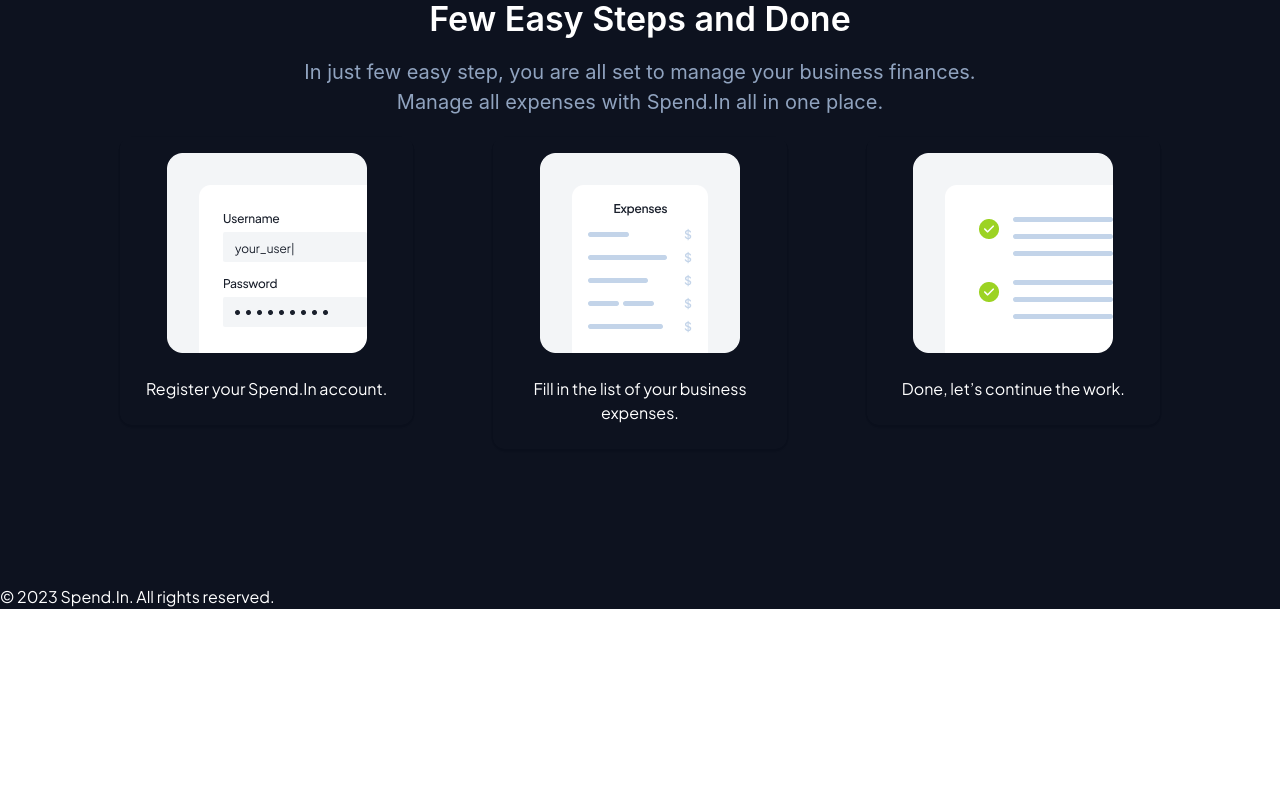
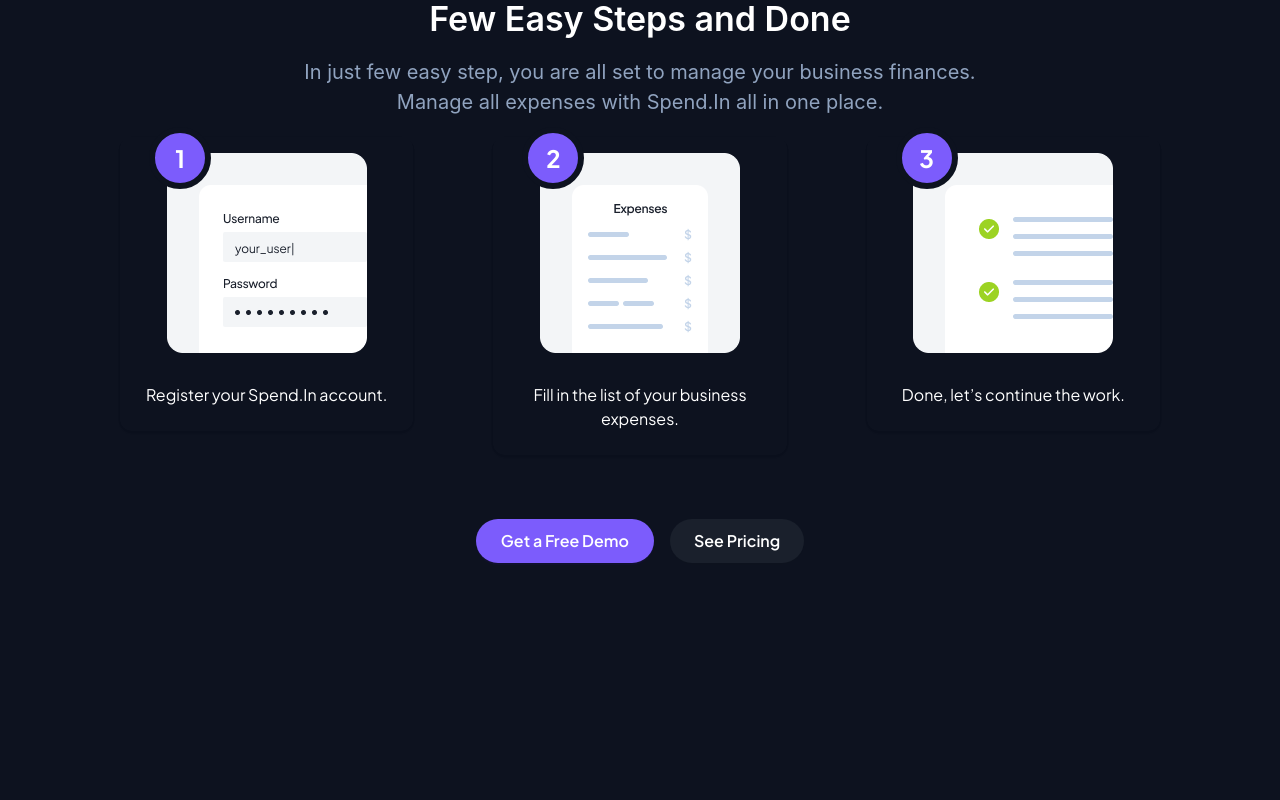
Before and after one commit to md-ashikur/spend-in, a Next.js app: page / in a window 1280 px wide. Shown: the part 3040-3840 px from the top of the page. Before the commit the page ends 3665 px from the top, so only its background shows below. Built offline with nearby package versions, Linux system fonts and the light colour scheme.

Commit message:
feat: add HowItWork2 component and integrate it into the Home page

```diff
--- a/src/app/page.tsx
+++ b/src/app/page.tsx
@@ -3,6 +3,7 @@
 import Benefits from "@/components/benefits/Benefits";
 import HeroSection from "@/components/HeroSection/HeroSection";
 import HowItWork from "@/components/how-It-Work/HowItWork";
+import HowItWork2 from "@/components/how-It-Work/HowItWork2";
 
 const Home = () => {
 
@@ -13,6 +14,7 @@
    <Benefits/>
    <Benefit2/>
    <HowItWork/>
+   <HowItWork2/>
    </div>
   );
 };
--- a/src/components/how-It-Work/HowItWork.tsx
+++ b/src/components/how-It-Work/HowItWork.tsx
@@ -1,5 +1,5 @@
 import React from "react";
-import { Card, Col, Flex, Row, theme, Typography } from "antd";
+import { Button, Card, Col, Flex, Row, theme, Typography } from "antd";
 import Image from "next/image";
 import register from "../../../public/images/Frame 33682.png";
 import business from "../../../public/images/Frame 33681.png";
@@ -27,39 +27,93 @@
 
       <Flex justify="center">
         <Row gutter={80}>
-          <Col span={8}>
+          {/* Step 1 - Register */}
+          <Col xs={24} sm={12} lg={8}>
+            <div style={{ position: "relative", textAlign: "center" }}>
+              {/* Number Circle */}
+              <div
+                style={{
+                  width: "50px",
+                  height: "50px",
+                  backgroundColor: token.primary500,
+                  border: `6px solid ${token.secondary700}`,
+                  borderRadius: "50%",
+                  display: "flex",
+                  alignItems: "center",
+                  justifyContent: "center",
+                  position: "absolute",
+                  top: "-10px",
+                  left: "60px",
+                  transform: "translateX(-50%)",
+                  zIndex: 2,
+                  color: "white",
+                  fontSize: "24px",
+                  fontWeight: "bold",
+
+                }}
+              >
+                1
+              </div>
+
+              {/* Card with form-like content */}
               <Card
-              style={{ color: token.white, textAlign: "center" }}
+               style={{color:token.white, textAlign:"center"}}
               variant="borderless"
               cover={
-                <div
+                <Flex justify="center"
                   style={{
-                    display: "flex",
-                    justifyContent: "center",
                     paddingTop: 16,
                   }}
                 >
                   <Image
                     src={register}
-                    alt="Register"
+                    alt="Business"
                     width={200}
                     height={200}
                   />
-                </div>
+                </Flex>
               }
             >
              Register your Spend.In account.
             </Card>
+            </div>
           </Col>
-          <Col span={8}>
+
+          {/* card 2---------- */}
+           <Col xs={24} sm={12} lg={8}>
+            <div style={{ position: "relative", textAlign: "center" }}>
+              {/* Number Circle */}
+              <div
+                style={{
+                  width: "50px",
+                  height: "50px",
+                  backgroundColor: token.primary500,
+                  border: `6px solid ${token.secondary700}`,
+                  borderRadius: "50%",
+                  display: "flex",
+                  alignItems: "center",
+                  justifyContent: "center",
+                  position: "absolute",
+                  top: "-10px",
+                  left: "60px",
+                  transform: "translateX(-50%)",
+                  zIndex: 2,
+                  color: "white",
+                  fontSize: "24px",
+                  fontWeight: "bold",
+
+                }}
+              >
+                2
+              </div>
+
+              {/* Card with form-like content */}
               <Card
                style={{color:token.white, textAlign:"center"}}
               variant="borderless"
               cover={
-                <div
+                <Flex justify="center"
                   style={{
-                    display: "flex",
-                    justifyContent: "center",
                     paddingTop: 16,
                   }}
                 >
@@ -69,32 +123,80 @@
                     width={200}
                     height={200}
                   />
-                </div>
+                </Flex>
               }
             >
               Fill in the list of your business expenses.
             </Card>
+            </div>
           </Col>
-          <Col span={8}>
+
+          {/* card 3---------- */}
+            <Col xs={24} sm={12} lg={8}>
+            <div style={{ position: "relative", textAlign: "center" }}>
+              {/* Number Circle */}
+              <div
+                style={{
+                  width: "50px",
+                  height: "50px",
+                  backgroundColor: token.primary500,
+                  border: `6px solid ${token.secondary700}`,
+                  borderRadius: "50%",
+                  display: "flex",
+                  alignItems: "center",
+                  justifyContent: "center",
+                  position: "absolute",
+                  top: "-10px",
+                  left: "60px",
+                  transform: "translateX(-50%)",
+                  zIndex: 2,
+                  color: "white",
+                  fontSize: "24px",
+                  fontWeight: "bold",
+
+                }}
+              >
+                3
+              </div>
+
+              {/* Card with form-like content */}
               <Card
-              style={{ color: token.white, textAlign: "center" }}
+               style={{color:token.white, textAlign:"center"}}
               variant="borderless"
               cover={
-                <div
+              <Flex justify="center"
                   style={{
-                    display: "flex",
-                    justifyContent: "center",
                     paddingTop: 16,
                   }}
                 >
-                  <Image src={work} alt="Work" width={200} height={200} />
-                </div>
+                  <Image
+                    src={work}
+                    alt="work"
+                    width={200}
+                    height={200}
+                  />
+                </Flex>
               }
             >
              Done, let’s continue the work.
             </Card>
+            </div>
           </Col>
         </Row>
+      </Flex>
+
+
+      <Flex gap="middle" justify="center" style={{marginTop: "64px"}}>
+        <Button type="primary">Get a Free Demo</Button>
+        <Button
+          style={{
+            backgroundColor: token.secondary500,
+            border: "none",
+            color: "#fff",
+          }}
+        >
+          See Pricing
+        </Button>
       </Flex>
     </div>
   );
--- /dev/null
+++ b/src/components/how-It-Work/HowItWork2.tsx
@@ -0,0 +1,22 @@
+import { Col, Row, theme, Typography } from 'antd'
+import content3 from "../../../public/images/content3.png"
+import Image from 'next/image'
+
+
+export default function HowItWork2() {
+const { token } = theme.useToken();
+    const { Title, Paragraph } = Typography;
+  return (
+    <Row style={{padding:"120px 80px"}}>
+      <Col span={12}>
+        <Image src={content3} alt="Content 3" />
+      </Col>
+      <Col span={12} style={{paddingInline:"80px"}}>
+      <Title level={4} style={{color:token.primary500}}>HOW IT WORKS</Title>
+      <Title level={2} style={{color:token.white}}>Few Easy Steps and Done</Title>
+      <Paragraph style={{color:token.secondary300, fontSize: "20px"}}>In just few easy step, you are all set to manage your business finances. Manage all expenses with Spend.In all in one place.</Paragraph>
+
+      </Col>
+    </Row>
+  )
+}
```
Lines whose indentation alone changed are shown as unchanged.
